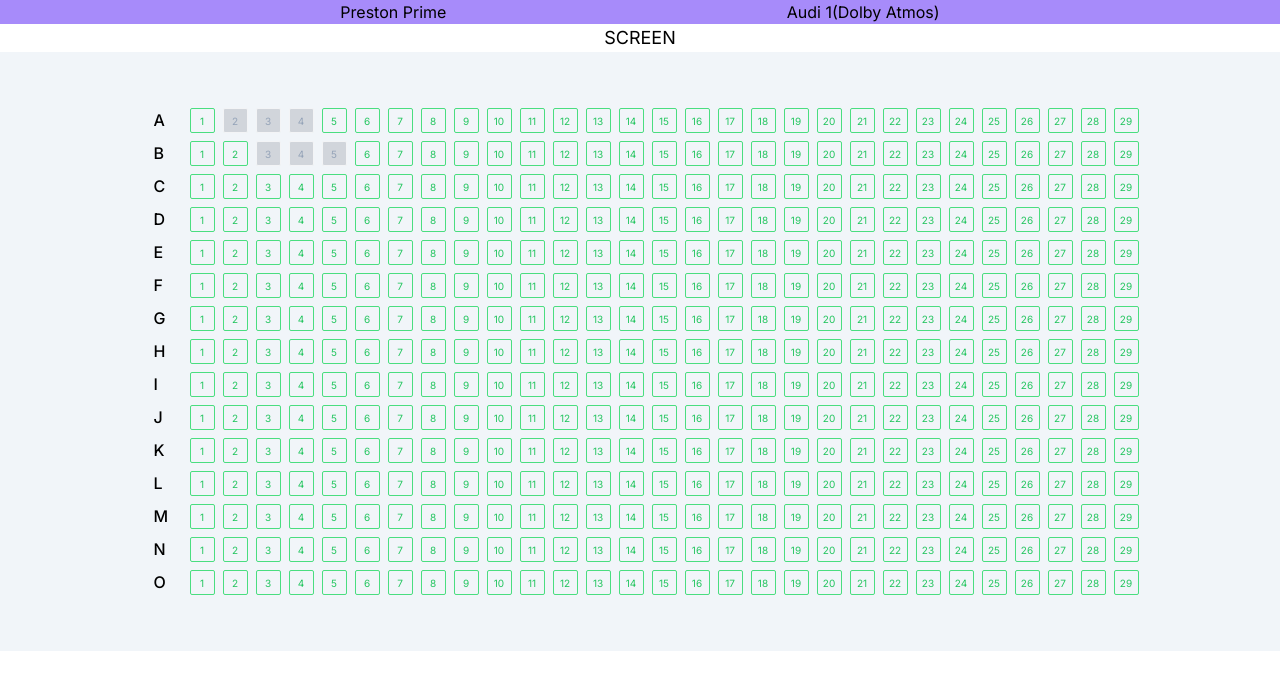
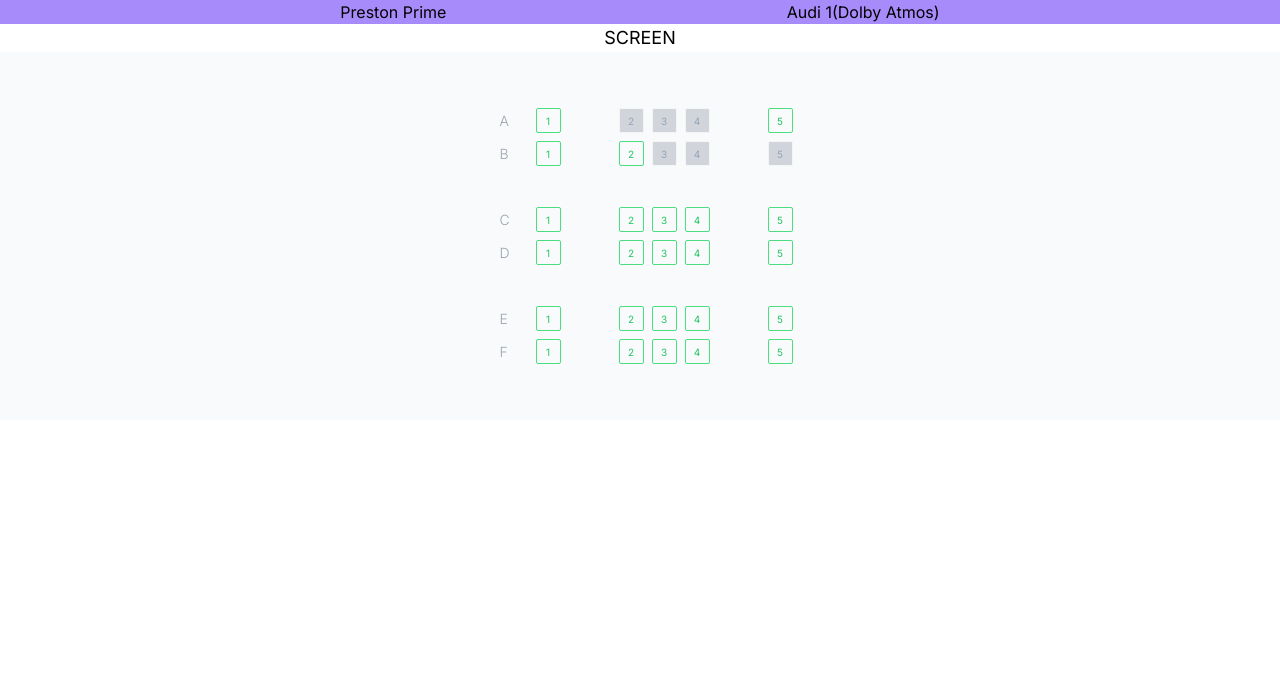
Before and after one commit to Ravinderz/cineflick, a Next.js app: page / in a window 1280 px wide. Shown: the top 690 px of the page. Built offline with nearby package versions, Linux system fonts and the light colour scheme.

Commit message:
added seatItem and updated rendering logic

```diff
--- a/app/components/BookingPage.tsx
+++ b/app/components/BookingPage.tsx
@@ -1,14 +1,20 @@
 'use client'
 
 import { useEffect, useState } from "react";
+import SeatItem from "./SeatItem";
 
 const BookingPage = () => {
     let arr: string[] = [];
     let [selected, setSelected] = useState(arr);
     let [booked, setBooked] = useState(["A2",'B3','B4','B5']);
+    let [colLayout, setColLayout] = useState(arr);
+    let [rowLayout, setRowLayout] = useState(arr);
 
     useEffect(() => {
         setBooked([...booked,'A3','A4']);
+        generateColumnLayout();
+        generateRowLayout();
+
     },[])
 
     const alphabets = ['A', 'B', 'C', 'D', 'E', 'F', 'G', 'H', 'I', 'J', 'K', 'L', 'M', 'N', 'O', 'P', 'Q', 'R', 'S', 'T', 'U', 'V', 'W', 'X', 'Y', 'Z'];
@@ -17,12 +23,49 @@
         "screenName": "Preston Prime",
         "screenNumber": "Audi 1",
         "screenType": "Dolby Atmos",
-        "layout": {
-            "rows": 15,
-            "seatsPerRow": 29,
-            "cols": "2#2#11#2#2"
+        "layout": { // layout will have different sections, which can
+                    // have different layout for rows/columns
+            "rowsFormat": "2x1x2x1x2",
+            "colsFormat": "1x2x3x2x1" //columns X no of columns as gaps X columns
+                              // 10 columns 2 gaps 10 columns
         }
     };
+
+    const generateRowLayout = () => {
+      let rowArr = obj.layout.rowsFormat.split('x');
+      let rowLayout = [];
+      rowArr = [...rowArr];
+      for(let j = 0; j < rowArr.length; j++){
+        let value:any = rowArr[j];
+        for(let i = 0; i < value; i++){
+          if(j % 2 === 0){
+            rowLayout.push('main');
+          }else{
+            rowLayout.push('gap');
+          }
+        }
+      }
+
+      setRowLayout([...rowLayout]);
+    }
+
+    const generateColumnLayout = () => {
+      let colArr = obj.layout.colsFormat.split('x');
+      let colLayout = [];
+      colArr = [...colArr];
+      for(let j = 0; j < colArr.length; j++){
+        let value:any = colArr[j];
+        for(let i = 0; i < value; i++){
+          if(j % 2 === 0){
+            colLayout.push('main');
+          }else{
+            colLayout.push('gap');
+          }
+        }
+      }
+
+      setColLayout([...colLayout]);
+    }
 
     const isBooked = (seat: string): boolean => {
         return booked.includes(seat);
@@ -33,54 +76,98 @@
     }
 
     const selectSeat = (e: any) => {
-
       let rowId = e.target.parentNode.getAttribute("row-id");
       let seatId = e.target.getAttribute("seat-id");
-        let seat = (rowId + seatId);
-        if(isBooked(seat)){
+      let seat = rowId + seatId;
+      if (isBooked(seat)) {
         return;
       }
       if (selected.length > 0) {
-            let index = selected.findIndex(elm => elm === (rowId+seatId));
-            if(index !== -1){
+        let index = selected.findIndex((elm) => elm === rowId + seatId);
+        if (index !== -1) {
           let arr = selected;
-                arr.splice(index,1);
+          arr.splice(index, 1);
           setSelected((arr: any) => [...arr]);
-            }else{
-                    setSelected((selected: any) => [...selected, (rowId + seatId)]);
+        } else {
+          setSelected((selected: any) => [...selected, rowId + seatId]);
         }
       } else {
-                setSelected([(rowId + seatId)]);
+        setSelected([rowId + seatId]);
       }
 
       console.log(rowId + seatId);
     }
 
     const renderSeatLayout = () => {
-
       let layout = [];
-        let cols = obj.layout.cols.split("#");
-        for (let i = 0; i < obj.layout.rows; i++) {
+      let rowMainCount = 0;
+      let rowGapCount = 0;
+      for (let i = 0; i < rowLayout.length; i++) {
         let seatCol = [];
-            for (let j = 0; j < obj.layout.seatsPerRow; j++) {
+        let mainCount = 0;
+        let gapCount = 0;
+        if(rowLayout[i] === 'main'){
+        for (let j = 0; j < colLayout.length; j++) {
           if (j === 0) {
             seatCol.push(
-                        <div key={alphabets[i]} className="mx-4  w-4">
-                            <span seat-id={j + 1} className="font-medium">{alphabets[i]}</span>
-                        </div>)
+              <SeatItem
+                key={"letter " + alphabets[rowMainCount] + (j + 1)}
+                type={"letter"}
+                seatId={"letter " + alphabets[rowMainCount] + (j + 1)}
+                value={alphabets[rowMainCount]}
+                index={j}
+              />
+            );
           }
-                seatCol.push(<span key={alphabets[i] + j + 1} seat-id={j + 1} onClick={(event) => selectSeat(event)}
-                    className={`cursor-pointer text-[10px] text-center leading-6 align-middle text-green-500
-                      border border-green-400 rounded-sm w-[25px] h-[25px] mx-1
-                    ${isBooked(alphabets[i] + (j + 1)) ? ' booked-seat text-slate-400 ' : ' hover:bg-green-500 hover:text-white '}
-                    ${selectedSeat(alphabets[i] + (j + 1)) ? ' active-seat text-white ' : ''}
-                    `}>
-                    {(j + 1)}
-                </span>)
+          if(colLayout[j] === 'main'){
+            seatCol.push(
+              <SeatItem
+                key={"main "+ alphabets[rowMainCount] + (mainCount + 1)}
+                type={"main"}
+                seatId={alphabets[rowMainCount] + (mainCount + 1)}
+                index={mainCount}
+                selectSeat={selectSeat}
+                isBooked={isBooked}
+                selectedSeat={selectedSeat}
+              />
+            );
+            mainCount++;
+          }else if(colLayout[j] === 'gap'){
+            seatCol.push(
+            <SeatItem
+                key={"gap " + alphabets[rowMainCount] + (gapCount + 1)}
+                type={"gap"}
+                seatId={alphabets[rowMainCount] + (gapCount + 1)}
+                index={gapCount}
+              />
+            );
+            gapCount++;
           }
-            layout.push(<div key={alphabets[i]} row-id={alphabets[i]} className="flex my-2">
+        }
+          layout.push(
+            <div key={"rowMain "+alphabets[rowMainCount]} row-id={alphabets[rowMainCount]} className="flex my-2">
               {seatCol}
-            </div>);
+            </div>
+          );
+          rowMainCount++;
+        }
+        else if(rowLayout[i] === 'gap'){
+          seatCol.push(
+            <SeatItem
+                key={"gap " + alphabets[rowGapCount] + (gapCount + 1)}
+                type={"gap"}
+                seatId={alphabets[rowGapCount] + (gapCount + 1)}
+                index={gapCount}
+              />
+            );
+            layout.push(
+              <div key={"rowGap "+alphabets[rowGapCount]} row-id={alphabets[i]} className="flex my-2">
+                {seatCol}
+              </div>
+            );
+            rowGapCount++;
+        }
+
       }
       return layout;
     }
@@ -89,20 +176,18 @@
       <div>
         <div id="cine-screen" className="bg-violet-400 flex justify-evenly">
           <span>{obj.screenName}</span>
-                <span>{obj.screenNumber}({obj.screenType})</span>
+          <span>
+            {obj.screenNumber}({obj.screenType})
+          </span>
         </div>
         <div className="text-center">
-                <span className="text-lg">
-                    SCREEN
-                </span>
+          <span className="text-lg">SCREEN</span>
         </div>
-            <div className="bg-slate-100 py-12 flex justify-center">
-                <div>
-                    {renderSeatLayout()}
+        <div className="bg-slate-50 py-12 flex justify-center">
+          <div>{renderSeatLayout()}</div>
         </div>
       </div>
-        </div>
-    )
+    );
 }
 
 export default BookingPage
--- /dev/null
+++ b/app/components/SeatItem.tsx
@@ -0,0 +1,44 @@
+'use client'
+
+interface seatItemProps {
+    type: string,
+    seatId: string,
+    index: number,
+    value?: string,
+    selectSeat?: any,
+    isBooked?: any,
+    selectedSeat?: any
+
+}
+
+const SeatItem:React.FC<seatItemProps> = ({type,seatId,index,selectSeat,isBooked,selectedSeat,value}) => {
+  return type && type === "main" ? (
+    <span
+      seat-id={index + 1}
+      onClick={(event) => selectSeat(event)}
+      className={`cursor-pointer text-[10px] text-center leading-6 align-middle text-green-500
+                      border border-green-400 rounded-sm w-[25px] h-[25px] mx-1
+                    ${
+                      isBooked(seatId)
+                        ? " booked-seat text-slate-400 "
+                        : " hover:bg-green-500 hover:text-white "
+                    }
+                    ${selectedSeat(seatId) ? " active-seat text-white " : ""}
+                    `}
+    >
+      {index + 1}
+    </span>
+  ) : type && type === "gap" ? (
+    <span seat-id={index + 1} type-id="gap" className="rounded-sm w-[25px] h-[25px]"></span>
+  ) : (
+    <div className="mx-4 w-4 ">
+      <span seat-id={index + 1} className={`
+      font-light text-gray-400
+      text-sm`}>
+        {value}
+      </span>
+    </div>
+  );
+}
+
+export default SeatItem
```
Lines whose indentation alone changed are shown as unchanged.
